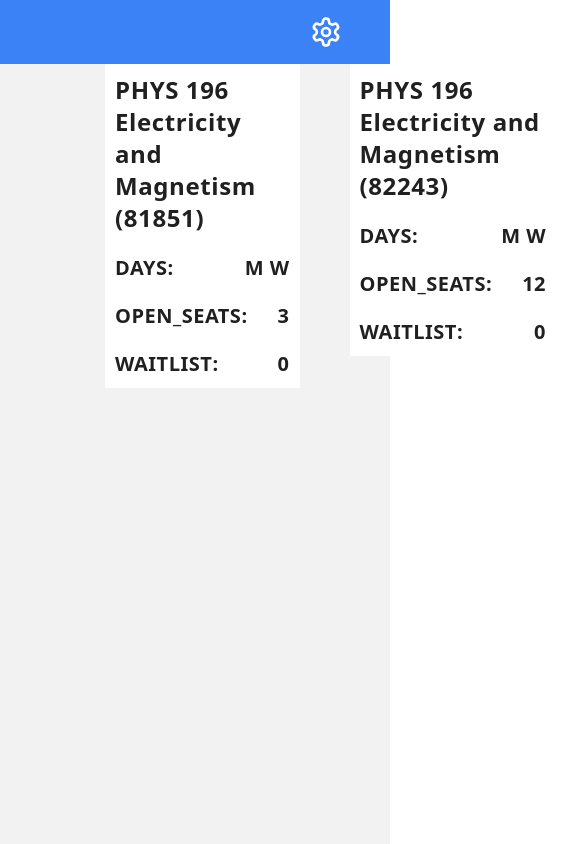
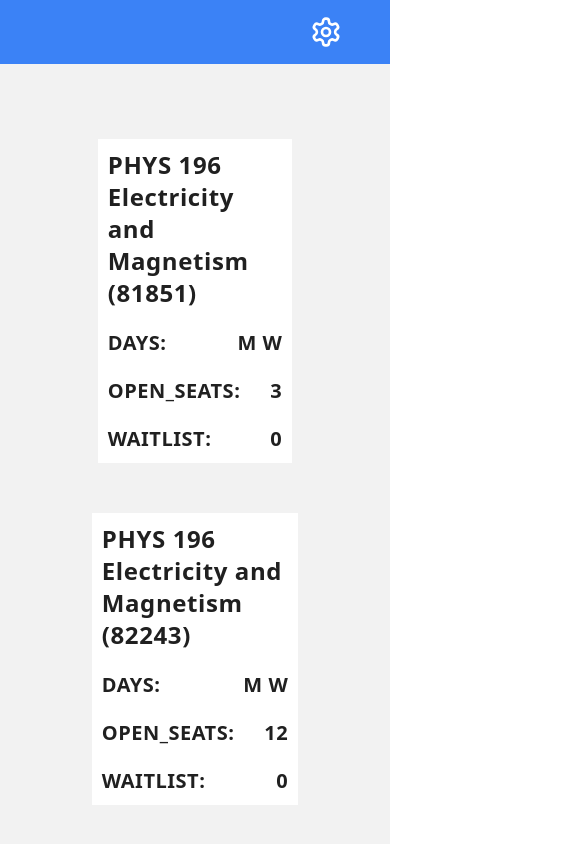
Before and after one commit to aacayanan/sdccdclasschecker, a React (Vite) app in the folder client/: page / in a window 390 px wide. Shown: the top 844 px of the page, 585 px wide, since content can reach past the window. Built offline with nearby package versions, Linux system fonts and the light colour scheme.

Commit message:
Integrated responsive class cards

```diff
--- a/client/src/App.jsx
+++ b/client/src/App.jsx
@@ -33,15 +33,17 @@ let dataset = [
     }
 ]
 
-function App(props) {
+function App() {
     return (
         <div>
             <Navbar />
-            <div className='px-[105px] bg-[#f2f2f2] w-screen h-screen justify-start items-start gap-[50px] inline-flex'>
-                {dataset.map((entry, index) => {
-                    const [courseName, courseData] = Object.entries(entry)[0];
-                    return <ClassCard key={index} courseName={courseName} courseData={courseData}/>;
-                })}
+            <div className='w-screen h-screen bg-[#f2f2f2]'>
+                <div className='px-[105px] py-[75px] justify-center gap-[50px] flex flex-wrap lg:justify-start'>
+                    {dataset.map((entry, index) => {
+                        const [courseName, courseData] = Object.entries(entry)[0];
+                        return <ClassCard key={index} courseName={courseName} courseData={courseData}/>;
+                    })}
+                </div>
             </div>
         </div>
     );
--- a/client/src/components/classcard/ClassCard.jsx
+++ b/client/src/components/classcard/ClassCard.jsx
@@ -3,7 +3,7 @@ import ItemComponent from "./ItemComponent.jsx";
 
 function ClassCard({courseName, courseData}) {
     return (
-        <div className='w-[270px] bg-white flex flex-col '>
+        <div className='w-[270px] h-full bg-white flex flex-col'>
             <div className='justify-center p-2.5 inline-flex'>
                 <div className='text-[#202020] text-2xl font-semibold tracking-wide'>
                     {courseName}
```
